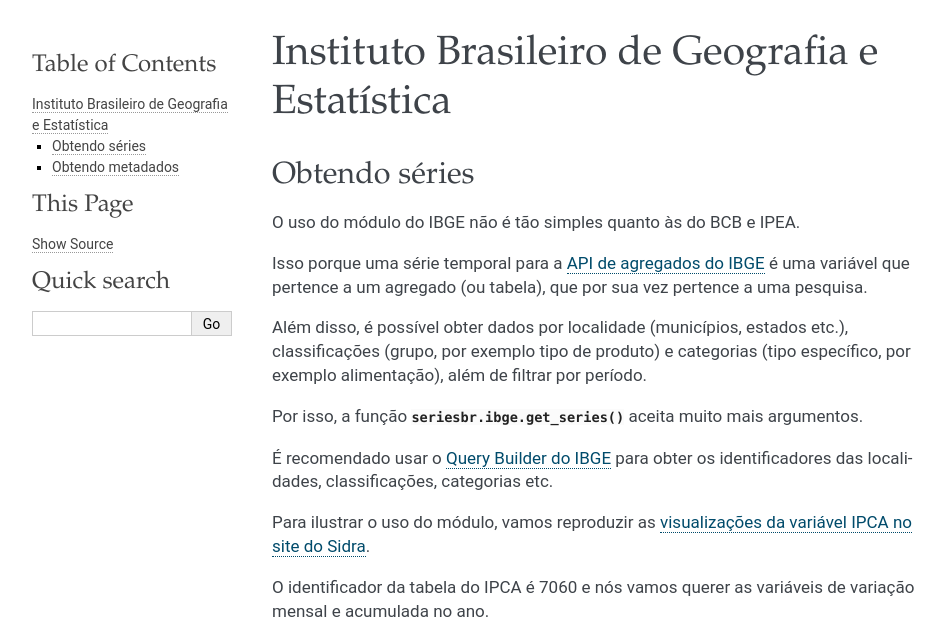
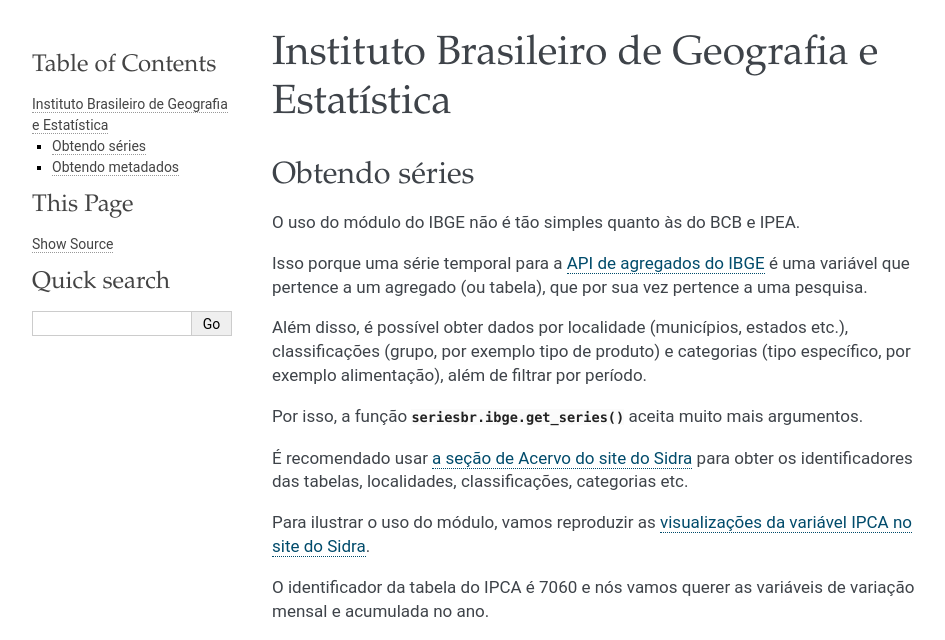
Before and after one commit to phelipetls/seriesbr, a Sphinx documentation site: the page built from docs/source/demos/IBGE.rst, in a window 1280 px wide and 1236 px high. Shown: the top 640 px of the window, without its empty margins (148-1093 px from the left). Built offline with Sphinx 7.4.7, drawn with Linux system fonts in a browser that asks for light colours; grey boxes are pictures that could not be loaded.

Commit message:
Recommend a better website to search for IBGE identifiers

```diff
--- a/docs/source/demos/IBGE.rst
+++ b/docs/source/demos/IBGE.rst
@@ -18,9 +18,9 @@
 Por isso, a função :py:func:`seriesbr.ibge.get_series` aceita muito mais
 argumentos.
 
-É recomendado usar o `Query Builder do IBGE
-<https://servicodados.ibge.gov.br/api/docs/agregados?versao=3#api-bq>`_ para
-obter os identificadores das localidades, classificações, categorias etc.
+É recomendado usar `a seção de Acervo do site do Sidra
+<https://sidra.ibge.gov.br/acervo>`_ para obter os identificadores das tabelas,
+localidades, classificações, categorias etc.
 
 Para ilustrar o uso do módulo, vamos reproduzir as `visualizações da variável
 IPCA no site do Sidra <https://sidra.ibge.gov.br/home/ipca/brasil>`_.
```
